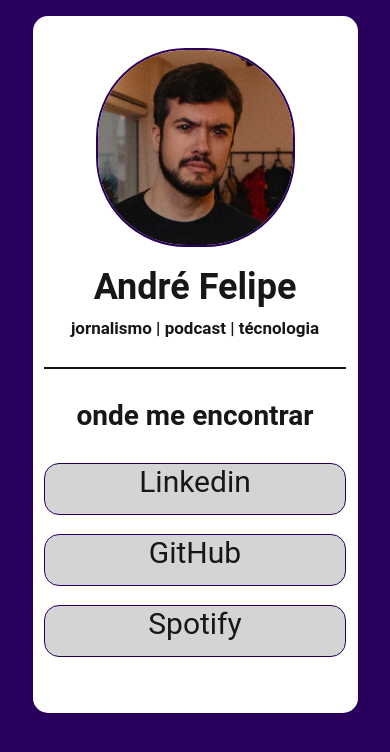
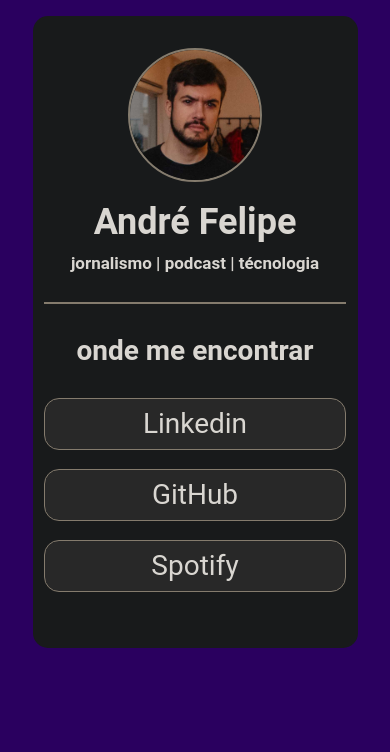
Before and after one commit to afschlindwein/social-tree, a plain HTML site: page index.html in a window 390 px wide. Drawn offline with Linux system fonts and the light colour scheme.

Commit message:
Update style.css
Algumas alterações depois de subir a página no GitHub Pages e visualizar no smartphone.

- cores alteradas para um "dark mode";
- tamanho da picture profile reduzido;
- alinhamento vertical dos textos de link ajustado.

```diff
--- a/style.css
+++ b/style.css
@@ -10,12 +10,12 @@
 
 div {
     display: block;
-    background-color: #ffffff;
+    background-color: #181a1b;
     border-radius: 15px;
     margin-left: auto;
     margin-right: auto;
     width: 325px;
-    height: 697px;
+    height: 632px;
     top: 37px;
     bottom: 37px;
     text-align: center;
@@ -28,13 +28,14 @@
     position: relative;
     margin-left: auto;
     margin-right: auto;
-    width: 195px;
+    width: 130px;
+    height: 130px;
     border-radius: 90px;
-    border: 2.5px solid #2A005F;
+    border: 2.5px solid #847b6d;
 }
 
 h1 {
-    color: #171717;
+    color: #d9d6d1;
     font-style: normal;
     font-weight: 700;
     font-size: 36px;
@@ -48,7 +49,7 @@
 }
 
 p {
-    color: #171717;
+    color: #d9d6d1;
     font-style: normal;
     font-weight: 600;
     font-size: 17px;
@@ -62,7 +63,7 @@
 }
 
 hr {
-    border: 1px solid #171717;
+    border: 1px solid #847b6d;
     display: block;
     position: relative;
     top: 22px;
@@ -72,7 +73,7 @@
 }
 
 h2 {
-    color: #171717;
+    color: #d9d6d1;
     font-style: normal;
     font-weight: 600;
     font-size: 28px;
@@ -85,35 +86,39 @@
 }
 
 a {
-    color: #171717;
+    color: #d9d6d1;
     font-style: normal;
     font-weight: 400;
-    font-size: 30px;
+    font-size: 28px;
     line-height: 36px;
     display: block;
     margin-left: auto;
     margin-right: auto;
     text-decoration: none;
-    border: 0.5px #2A005F solid;
+    text-align: center;
+    border: 0.5px #847b6d solid;
     border-radius: 15px;
     width: 300px;
     height: 50px;
+    display: flex;
+    justify-content: center;
+    align-items: center;
 }
 
 a:link {
-    background-color: rgb(212, 212, 212);
+    background-color: #282828;
   }
 
   a:visited {
-    background-color: #f2f2f2;
+    background-color: #1f1f1f;
   }
 
   a:hover {
-    background-color: #e6e6e6;
+    background-color: #3d3d3d;
 }
 
   a:active {
-    background-color: #dddddd;
+    background-color: #2d2d2d;
   }
 
 a.linkedin {
```
